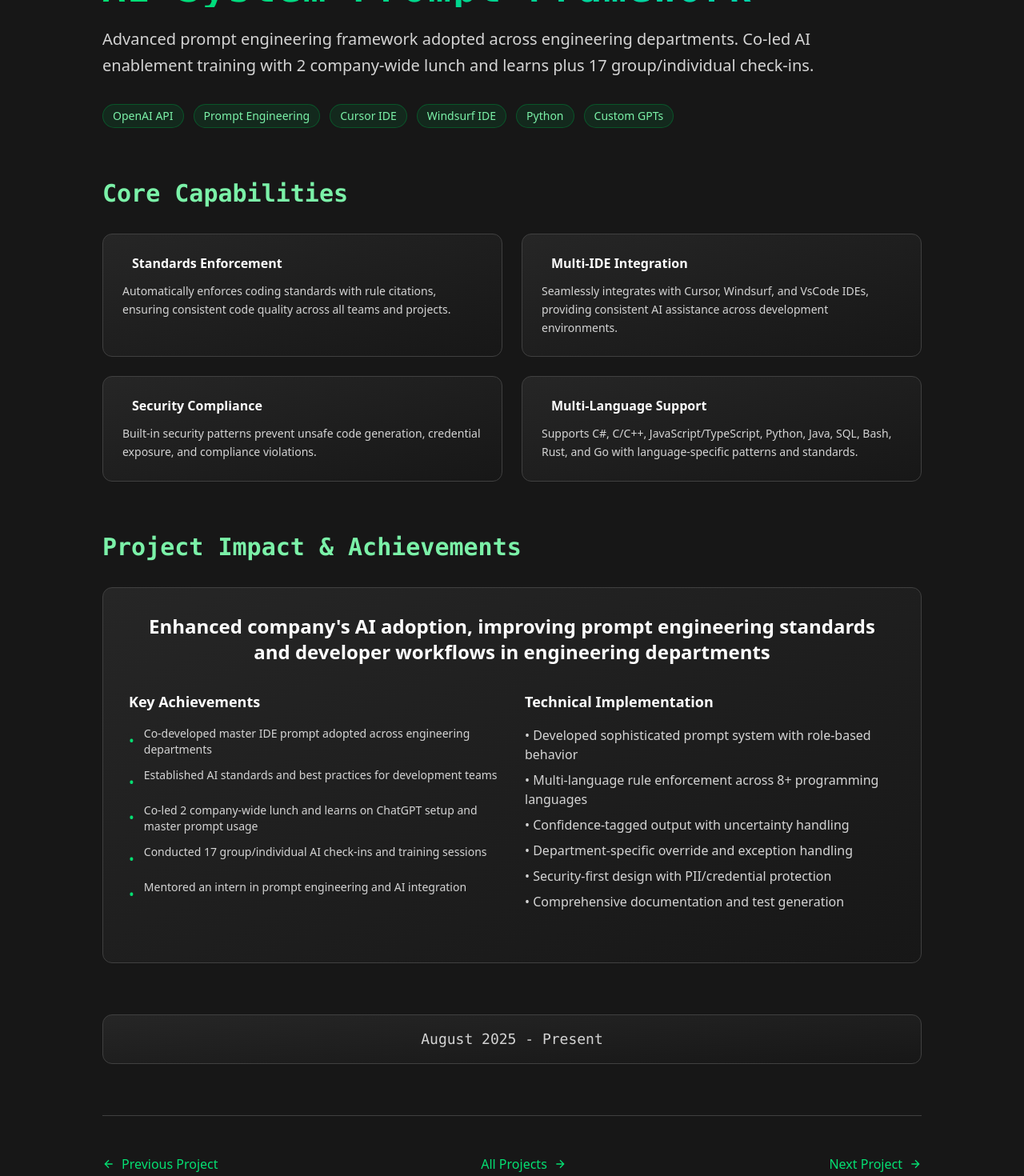
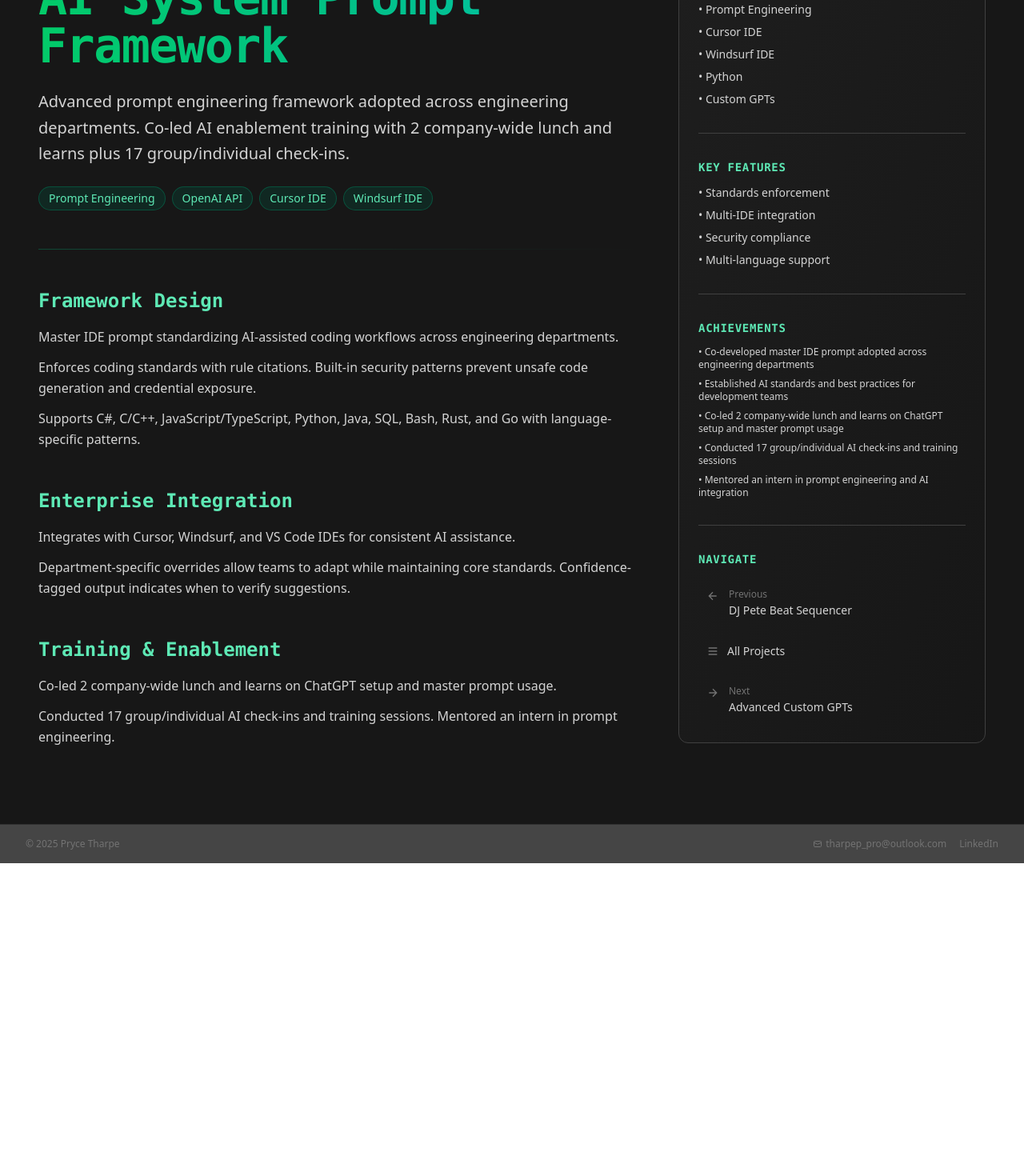
Before and after one commit to tharpep/portfolio, a Next.js app: page /projects/ai-system-prompt in a window 1280 px wide. Shown: the part 260-1730 px from the top of the page at 80% size. After the commit the page ends 1339 px from the top, so only its background shows below. Built offline with nearby package versions, Linux system fonts and the light colour scheme.

Commit message:
updated sys prompt page + nav bar

```diff
--- a/src/app/projects/ai-system-prompt/page.tsx
+++ b/src/app/projects/ai-system-prompt/page.tsx
@@ -11,27 +11,6 @@ export const metadata: Metadata = {
 // Enable static generation for better performance
 export const dynamic = 'force-static';
 
-function TechBadge({ tech }: { tech: string }) {
-  return (
-    <span className="px-3 py-1 text-sm font-medium bg-green-900/30 text-green-300 rounded-full border border-green-700/50">
-      {tech}
-    </span>
-  );
-}
-
-function FeatureCard({ title, description, icon }: { title: string; description: string; icon: string }) {
-  return (
-    <div className="p-6 rounded-xl bg-gradient-to-br from-neutral-800 to-neutral-900 border border-neutral-700 hover:border-green-500/50 transition-all duration-300 group">
-      <div className="flex items-center gap-3 mb-3">
-        <span className="text-3xl group-hover:scale-110 transition-transform">{icon}</span>
-        <h3 className="font-bold text-white">{title}</h3>
-      </div>
-      <p className="text-neutral-300 text-sm leading-relaxed">{description}</p>
-    </div>
-  );
-}
-
-
 // Pre-compute data at build time for better performance
 const project = getProjectBySlug("ai-system-prompt");
 const nextProject = getNextProject("ai-system-prompt");
@@ -43,15 +22,15 @@ export default function AISystemPrompt() {
     return <div>Project not found</div>;
   }
 
+  return (
+    <main className="bg-neutral-900 text-neutral-100 min-h-screen">
+      <div className="max-w-7xl mx-auto px-4 sm:px-6 md:px-8 lg:px-12 py-8 sm:py-10 md:py-12">
 
-
-  return (
-    <main className="bg-neutral-900 text-neutral-100 px-4 sm:px-8 md:px-16 lg:px-32 py-12 min-h-screen">
-      {/* Navigation */}
+        {/* Back Navigation */}
         <nav className="mb-8">
           <Link
             href="/projects"
-          className="inline-flex items-center text-green-400 hover:text-green-300 transition-colors"
+            className="inline-flex items-center text-emerald-400 hover:text-emerald-300 transition-colors text-sm"
           >
             <svg className="w-4 h-4 mr-2" fill="none" stroke="currentColor" strokeWidth="2" viewBox="0 0 24 24">
               <path d="M19 12H5m7-7l-7 7 7 7"/>
@@ -60,134 +39,192 @@ export default function AISystemPrompt() {
           </Link>
         </nav>
 
-      {/* Hero Section */}
-      <section className="mb-16">
-        <div className="flex items-center gap-3 mb-4">
+        {/* Main Layout: Content + Sidebar */}
+        <div className="flex flex-col lg:flex-row gap-8 lg:gap-12">
+
+          {/* Main Content - Left Column */}
+          <div className="flex-1 lg:max-w-4xl">
+
+            {/* Hero */}
+            <div className="mb-12">
+              {/* Status and Timeline */}
+              <div className="flex items-center gap-3 mb-6">
                 <span className="px-3 py-1 text-xs font-medium bg-emerald-900/30 text-emerald-300 rounded-full border border-emerald-700/50">
                   Enterprise Rollout
                 </span>
+                <span className="text-sm text-neutral-400 font-mono">{project.timeline}</span>
               </div>
 
-        <h1 className="text-5xl font-bold font-mono tracking-wider mb-6 text-transparent bg-clip-text bg-gradient-to-r from-green-400 via-emerald-400 to-teal-400">
+              {/* Title */}
+              <h1 className="text-4xl sm:text-5xl md:text-6xl font-bold font-mono tracking-tight mb-6 text-transparent bg-clip-text bg-gradient-to-r from-green-400/90 via-emerald-400/90 to-teal-400/90">
                 {project.title}
               </h1>
 
-        <p className="text-xl text-neutral-300 leading-relaxed max-w-4xl mb-8">
+              {/* Description */}
+              <p className="text-xl text-neutral-300 leading-relaxed mb-6">
                 {project.description}
               </p>
 
-        <div className="flex flex-wrap gap-3">
-          {project.technologies.map((tech) => (
-            <TechBadge key={tech} tech={tech} />
-          ))}
+              {/* Tech Stack Pills */}
+              <div className="flex flex-wrap gap-2 mb-8">
+                <span className="px-3 py-1 text-sm font-medium bg-emerald-900/30 text-emerald-300 rounded-full border border-emerald-700/50">
+                  Prompt Engineering
+                </span>
+                <span className="px-3 py-1 text-sm font-medium bg-emerald-900/30 text-emerald-300 rounded-full border border-emerald-700/50">
+                  OpenAI API
+                </span>
+                <span className="px-3 py-1 text-sm font-medium bg-emerald-900/30 text-emerald-300 rounded-full border border-emerald-700/50">
+                  Cursor IDE
+                </span>
+                <span className="px-3 py-1 text-sm font-medium bg-emerald-900/30 text-emerald-300 rounded-full border border-emerald-700/50">
+                  Windsurf IDE
+                </span>
+              </div>
+            </div>
+
+            {/* Divider */}
+            <div className="h-px bg-gradient-to-r from-emerald-500/30 via-emerald-500/10 to-transparent mb-12"></div>
+
+            {/* Framework Design Section */}
+            <section className="mb-12">
+              <h2 className="text-2xl font-bold font-mono text-emerald-300 mb-4">Framework Design</h2>
+              <div className="space-y-3 text-neutral-300 leading-relaxed text-base">
+                <p>
+                  Master IDE prompt standardizing AI-assisted coding workflows across engineering departments.
+                </p>
+                <p>
+                  Enforces coding standards with rule citations. Built-in security patterns prevent unsafe code generation and credential exposure.
+                </p>
+                <p>
+                  Supports C#, C/C++, JavaScript/TypeScript, Python, Java, SQL, Bash, Rust, and Go with language-specific patterns.
+                </p>
               </div>
             </section>
 
-
-      {/* Core Capabilities */}
-      <section className="mb-16">
-        <h2 className="text-3xl font-bold font-mono text-green-300 mb-8">Core Capabilities</h2>
-        <div className="grid md:grid-cols-2 gap-6">
-          <FeatureCard
-            title="Standards Enforcement"
-            description="Automatically enforces coding standards with rule citations, ensuring consistent code quality across all teams and projects."
-            icon=""
-          />
-          <FeatureCard
-            title="Multi-IDE Integration"
-            description="Seamlessly integrates with Cursor, Windsurf, and VsCode IDEs, providing consistent AI assistance across development environments."
-            icon=""
-          />
-          <FeatureCard
-            title="Security Compliance"
-            description="Built-in security patterns prevent unsafe code generation, credential exposure, and compliance violations."
-            icon=""
-          />
-          <FeatureCard
-            title="Multi-Language Support"
-            description="Supports C#, C/C++, JavaScript/TypeScript, Python, Java, SQL, Bash, Rust, and Go with language-specific patterns and standards."
-            icon=""
-          />
+            {/* Enterprise Integration Section */}
+            <section className="mb-12">
+              <h2 className="text-2xl font-bold font-mono text-emerald-300 mb-4">Enterprise Integration</h2>
+              <div className="space-y-3 text-neutral-300 leading-relaxed text-base">
+                <p>
+                  Integrates with Cursor, Windsurf, and VS Code IDEs for consistent AI assistance.
+                </p>
+                <p>
+                  Department-specific overrides allow teams to adapt while maintaining core standards. Confidence-tagged output indicates when to verify suggestions.
+                </p>
               </div>
             </section>
 
+            {/* Training & Enablement Section */}
+            <section className="mb-12">
+              <h2 className="text-2xl font-bold font-mono text-emerald-300 mb-4">Training & Enablement</h2>
+              <div className="space-y-3 text-neutral-300 leading-relaxed text-base">
+                <p>
+                  Co-led 2 company-wide lunch and learns on ChatGPT setup and master prompt usage.
+                </p>
+                <p>
+                  Conducted 17 group/individual AI check-ins and training sessions. Mentored an intern in prompt engineering.
+                </p>
+              </div>
+            </section>
 
-      {/* Project Impact & Achievements */}
-      <section className="mb-16">
-        <h2 className="text-3xl font-bold font-mono text-green-300 mb-8">Project Impact & Achievements</h2>
-        <div className="p-8 rounded-xl bg-gradient-to-br from-neutral-800 to-neutral-900 border border-neutral-700">
-          <div className="text-center mb-8">
-            <h3 className="text-2xl font-bold text-white mb-4">{project.impact}</h3>
           </div>
 
-          <div className="grid md:grid-cols-2 gap-8 mb-8">
+          {/* Sidebar - Right Column */}
+          <aside className="lg:w-96 lg:sticky lg:top-8 lg:self-start">
+            <div className="rounded-xl border border-neutral-700 bg-gradient-to-br from-neutral-800/50 to-neutral-900/50 p-6 space-y-8">
+
+              {/* Tech Stack */}
               <div>
-              <h4 className="text-lg font-bold text-white mb-4">Key Achievements</h4>
+                <h3 className="text-sm font-bold font-mono text-emerald-300 uppercase tracking-wider mb-3">Tech Stack</h3>
+                <ul className="space-y-2 text-neutral-300 text-sm">
+                  <li>• OpenAI API</li>
+                  <li>• Prompt Engineering</li>
+                  <li>• Cursor IDE</li>
+                  <li>• Windsurf IDE</li>
+                  <li>• Python</li>
+                  <li>• Custom GPTs</li>
+                </ul>
+              </div>
+
+              {/* Divider */}
+              <div className="h-px bg-neutral-700"></div>
+
+              {/* Key Features */}
+              <div>
+                <h3 className="text-sm font-bold font-mono text-emerald-300 uppercase tracking-wider mb-3">Key Features</h3>
+                <ul className="space-y-2 text-neutral-300 text-sm">
+                  <li>• Standards enforcement</li>
+                  <li>• Multi-IDE integration</li>
+                  <li>• Security compliance</li>
+                  <li>• Multi-language support</li>
+                </ul>
+              </div>
+
+              {/* Divider */}
+              <div className="h-px bg-neutral-700"></div>
+
+              {/* Achievements */}
+              <div>
+                <h3 className="text-sm font-bold font-mono text-emerald-300 uppercase tracking-wider mb-3">Achievements</h3>
+                <ul className="space-y-2 text-neutral-300 text-sm">
+                  {project.highlights.map((highlight, index) => (
+                    <li key={index} className="text-xs">• {highlight}</li>
+                  ))}
+                </ul>
+              </div>
+
+              {/* Divider */}
+              <div className="h-px bg-neutral-700"></div>
+
+              {/* Navigation */}
+              <div>
+                <h3 className="text-sm font-bold font-mono text-emerald-300 uppercase tracking-wider mb-4">Navigate</h3>
                 <div className="space-y-3">
-                {project.highlights.map((highlight, index) => (
-                  <div key={index} className="flex items-start gap-3">
-                    <span className="text-green-400 text-lg mt-1">•</span>
-                    <p className="text-neutral-300 text-sm">{highlight}</p>
+                  {prevProject && (
+                    <Link
+                      href={`/projects/${prevProject.slug}`}
+                      className="group flex items-start gap-3 p-2.5 rounded-lg hover:bg-neutral-800/50 transition-colors"
+                    >
+                      <svg className="w-4 h-4 text-neutral-500 group-hover:text-emerald-400 mt-0.5 flex-shrink-0" fill="none" stroke="currentColor" strokeWidth="2" viewBox="0 0 24 24">
+                        <path d="M19 12H5m7-7l-7 7 7 7"/>
+                      </svg>
+                      <div className="flex-1 min-w-0">
+                        <div className="text-xs text-neutral-500 group-hover:text-neutral-400 mb-0.5">Previous</div>
+                        <div className="text-sm text-neutral-300 group-hover:text-emerald-300 font-medium leading-snug">{prevProject.title}</div>
                       </div>
-                ))}
+                    </Link>
+                  )}
+                  <Link
+                    href="/projects"
+                    className="group flex items-center gap-2.5 p-2.5 rounded-lg hover:bg-neutral-800/50 transition-colors"
+                  >
+                    <svg className="w-4 h-4 text-neutral-500 group-hover:text-emerald-400" fill="none" stroke="currentColor" strokeWidth="2" viewBox="0 0 24 24">
+                      <path d="M4 6h16M4 12h16M4 18h16"/>
+                    </svg>
+                    <span className="text-sm text-neutral-300 group-hover:text-emerald-300">All Projects</span>
+                  </Link>
+                  {nextProject && (
+                    <Link
+                      href={`/projects/${nextProject.slug}`}
+                      className="group flex items-start gap-3 p-2.5 rounded-lg hover:bg-neutral-800/50 transition-colors"
+                    >
+                      <svg className="w-4 h-4 text-neutral-500 group-hover:text-emerald-400 mt-0.5 flex-shrink-0" fill="none" stroke="currentColor" strokeWidth="2" viewBox="0 0 24 24">
+                        <path d="M5 12h14m-7-7l7 7-7 7"/>
+                      </svg>
+                      <div className="flex-1 min-w-0">
+                        <div className="text-xs text-neutral-500 group-hover:text-neutral-400 mb-0.5">Next</div>
+                        <div className="text-sm text-neutral-300 group-hover:text-emerald-300 font-medium leading-snug">{nextProject.title}</div>
+                      </div>
+                    </Link>
+                  )}
                 </div>
               </div>
 
-            <div>
-              <h4 className="text-lg font-bold text-white mb-4">Technical Implementation</h4>
-              <ul className="space-y-2 text-neutral-300">
-                <li>• Developed sophisticated prompt system with role-based behavior</li>
-                <li>• Multi-language rule enforcement across 8+ programming languages</li>
-                <li>• Confidence-tagged output with uncertainty handling</li>
-                <li>• Department-specific override and exception handling</li>
-                <li>• Security-first design with PII/credential protection</li>
-                <li>• Comprehensive documentation and test generation</li>
-              </ul>
+            </div>
+          </aside>
+
         </div>
       </div>
-        </div>
-      </section>
-
-
-      {/* Project Timeline */}
-      <section className="mb-16">
-        <div className="text-center p-4 rounded-xl bg-gradient-to-br from-neutral-800 to-neutral-900 border border-neutral-700">
-          <span className="text-lg font-mono text-neutral-300">{project.timeline}</span>
-        </div>
-      </section>
-
-      {/* Navigation */}
-      <section className="flex justify-between items-center pt-12 border-t border-neutral-700">
-        <Link
-          href={`/projects/${prevProject?.slug}`}
-          className="flex items-center text-green-400 hover:text-green-300 transition-colors"
-        >
-          <svg className="w-4 h-4 mr-2" fill="none" stroke="currentColor" strokeWidth="2" viewBox="0 0 24 24">
-            <path d="M19 12H5m7-7l-7 7 7 7"/>
-          </svg>
-          Previous Project
-        </Link>
-
-        <Link
-          href="/projects"
-          className="flex items-center text-green-400 hover:text-green-300 transition-colors"
-        >
-          All Projects
-          <svg className="w-4 h-4 ml-2" fill="none" stroke="currentColor" strokeWidth="2" viewBox="0 0 24 24">
-            <path d="M5 12h14m-7-7l7 7-7 7"/>
-          </svg>
-        </Link>
-
-        <Link
-          href={`/projects/${nextProject?.slug}`}
-          className="flex items-center text-green-400 hover:text-green-300 transition-colors"
-        >
-          Next Project
-          <svg className="w-4 h-4 ml-2" fill="none" stroke="currentColor" strokeWidth="2" viewBox="0 0 24 24">
-            <path d="M5 12h14m-7-7l7 7-7 7"/>
-          </svg>
-        </Link>
-      </section>
     </main>
   );
 }
--- a/src/app/projects/portfolio/page.tsx
+++ b/src/app/projects/portfolio/page.tsx
@@ -222,35 +222,45 @@ export default function Portfolio() {
 
               {/* Navigation */}
               <div>
-                <h3 className="text-sm font-bold font-mono text-cyan-300 uppercase tracking-wider mb-3">Navigate</h3>
+                <h3 className="text-sm font-bold font-mono text-cyan-300 uppercase tracking-wider mb-4">Navigate</h3>
                 <div className="space-y-3">
+                  {prevProject && (
                     <Link
-                    href={`/projects/${prevProject?.slug}`}
-                    className="flex items-center gap-2 text-neutral-300 hover:text-cyan-300 transition-colors text-sm"
+                      href={`/projects/${prevProject.slug}`}
+                      className="group flex items-start gap-3 p-2.5 rounded-lg hover:bg-neutral-800/50 transition-colors"
                     >
-                    <svg className="w-4 h-4" fill="none" stroke="currentColor" strokeWidth="2" viewBox="0 0 24 24">
+                      <svg className="w-4 h-4 text-neutral-500 group-hover:text-cyan-400 mt-0.5 flex-shrink-0" fill="none" stroke="currentColor" strokeWidth="2" viewBox="0 0 24 24">
                         <path d="M19 12H5m7-7l-7 7 7 7"/>
                       </svg>
-                    Previous Project
+                      <div className="flex-1 min-w-0">
+                        <div className="text-xs text-neutral-500 group-hover:text-neutral-400 mb-0.5">Previous</div>
+                        <div className="text-sm text-neutral-300 group-hover:text-cyan-300 font-medium leading-snug">{prevProject.title}</div>
+                      </div>
                     </Link>
+                  )}
                   <Link
                     href="/projects"
-                    className="flex items-center gap-2 text-neutral-300 hover:text-cyan-300 transition-colors text-sm"
+                    className="group flex items-center gap-2.5 p-2.5 rounded-lg hover:bg-neutral-800/50 transition-colors"
                   >
-                    <svg className="w-4 h-4" fill="none" stroke="currentColor" strokeWidth="2" viewBox="0 0 24 24">
+                    <svg className="w-4 h-4 text-neutral-500 group-hover:text-cyan-400" fill="none" stroke="currentColor" strokeWidth="2" viewBox="0 0 24 24">
                       <path d="M4 6h16M4 12h16M4 18h16"/>
                     </svg>
-                    All Projects
+                    <span className="text-sm text-neutral-300 group-hover:text-cyan-300">All Projects</span>
                   </Link>
+                  {nextProject && (
                     <Link
-                    href={`/projects/${nextProject?.slug}`}
-                    className="flex items-center gap-2 text-neutral-300 hover:text-cyan-300 transition-colors text-sm"
+                      href={`/projects/${nextProject.slug}`}
+                      className="group flex items-start gap-3 p-2.5 rounded-lg hover:bg-neutral-800/50 transition-colors"
                     >
-                    Next Project
-                    <svg className="w-4 h-4" fill="none" stroke="currentColor" strokeWidth="2" viewBox="0 0 24 24">
+                      <svg className="w-4 h-4 text-neutral-500 group-hover:text-cyan-400 mt-0.5 flex-shrink-0" fill="none" stroke="currentColor" strokeWidth="2" viewBox="0 0 24 24">
                         <path d="M5 12h14m-7-7l7 7-7 7"/>
                       </svg>
+                      <div className="flex-1 min-w-0">
+                        <div className="text-xs text-neutral-500 group-hover:text-neutral-400 mb-0.5">Next</div>
+                        <div className="text-sm text-neutral-300 group-hover:text-cyan-300 font-medium leading-snug">{nextProject.title}</div>
+                      </div>
                     </Link>
+                  )}
                 </div>
               </div>
 
```
Lines whose indentation alone changed are shown as unchanged.
